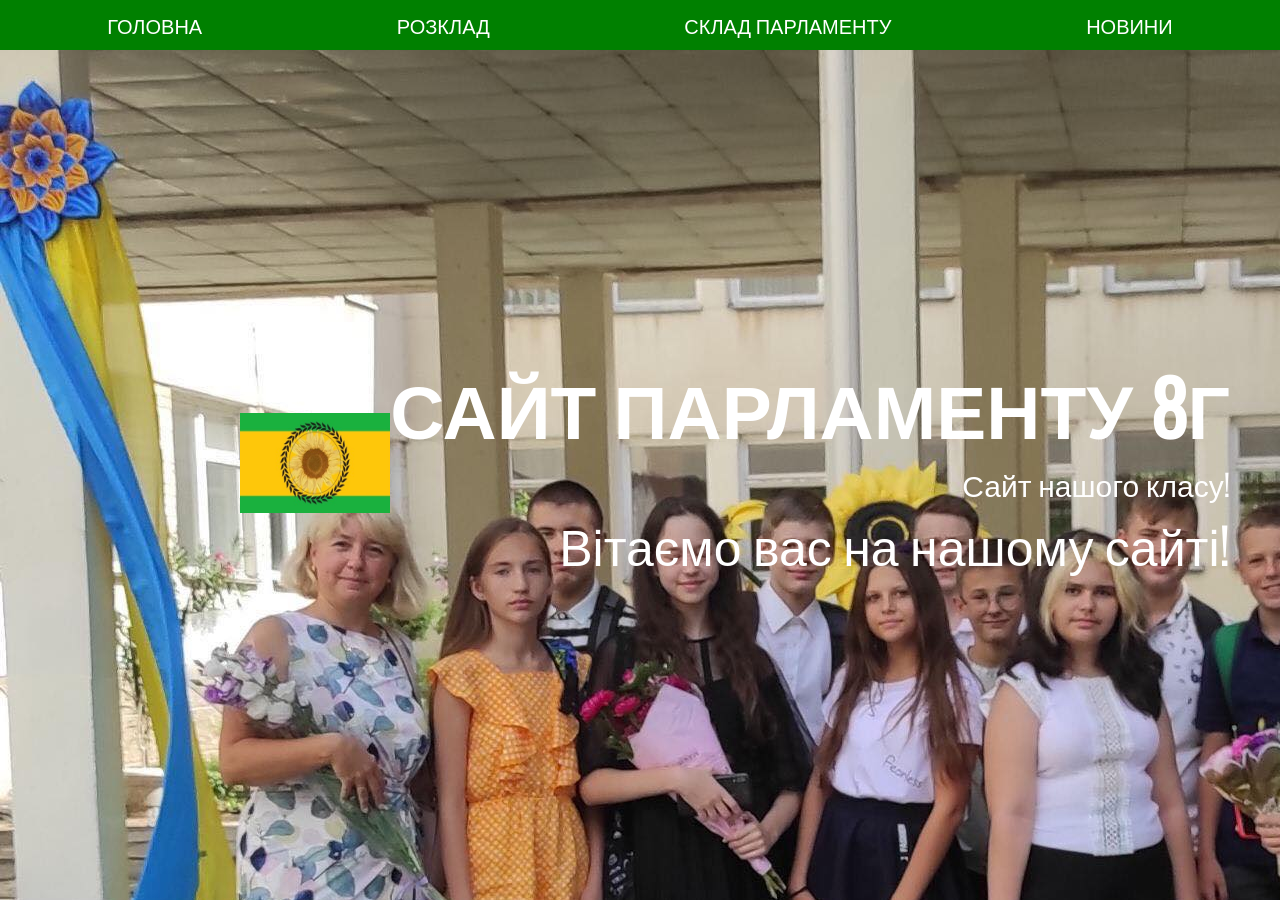
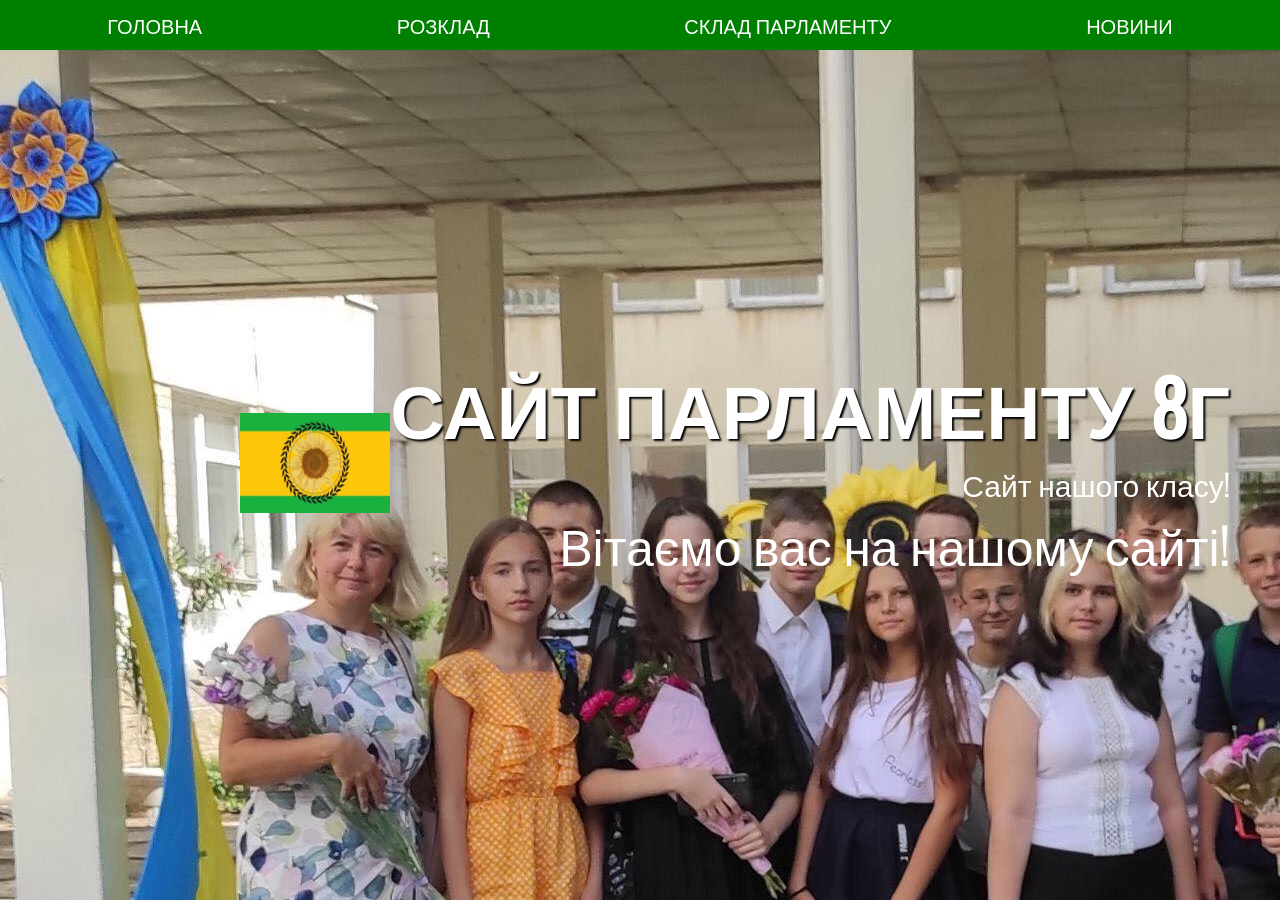
Before and after one commit to FagmaElectronRez/8Gsite, a plain HTML site: page index.html in a window 1280 px wide. Shown: the top 900 px of the page. Drawn offline with nearby package versions, Linux system fonts and the light colour scheme.

Commit message:
Update style.css

```diff
--- a/style.css
+++ b/style.css
@@ -32,6 +32,7 @@ h1{
 	font-family: 'Oswald', sans-serif;
 font-size: 30px;
 Color: White;
+	text-shadow: 2px 2px 2px #000000;
 }
 h3{
 		font-family: 'Oswald', sans-serif;
```
